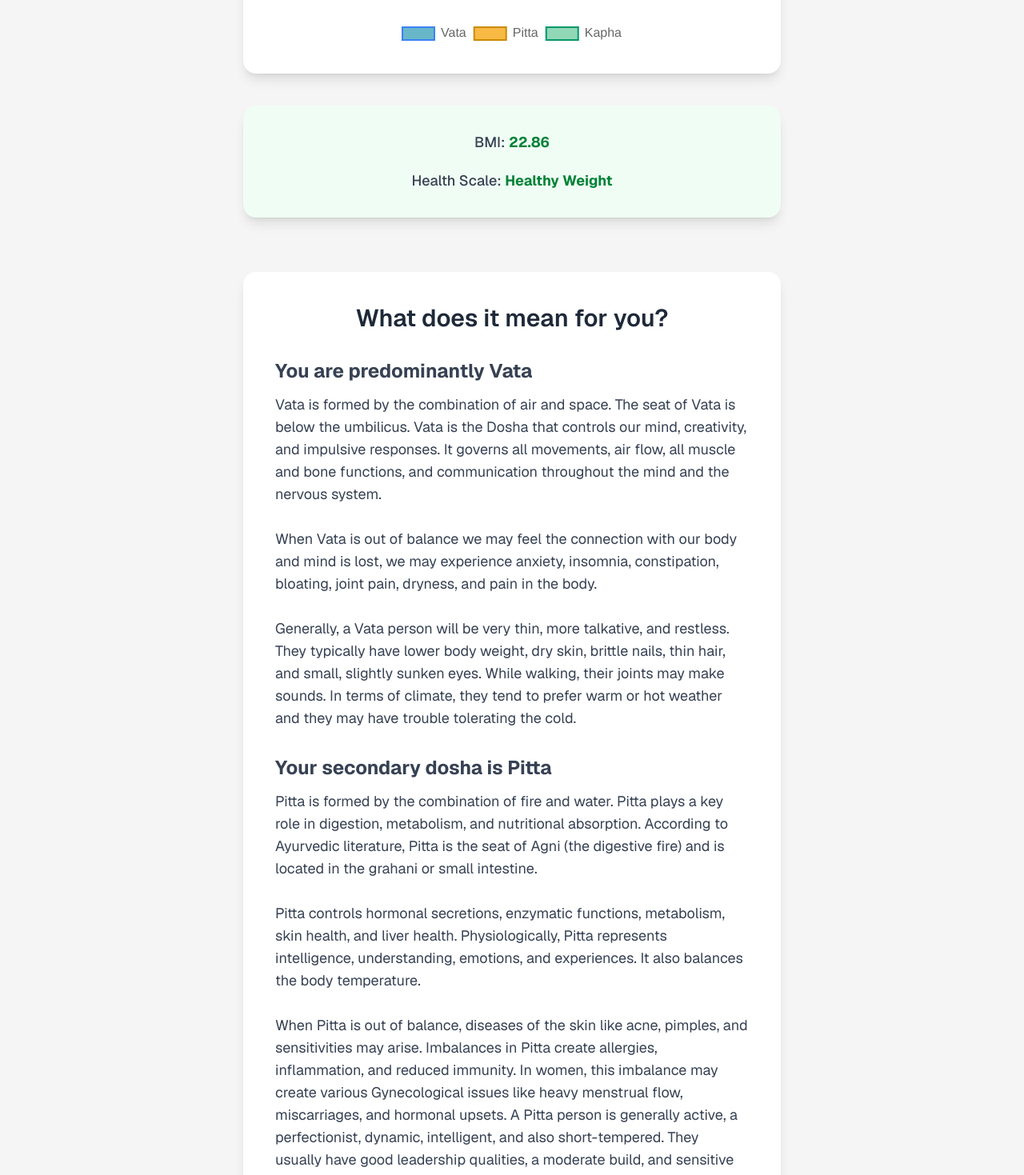
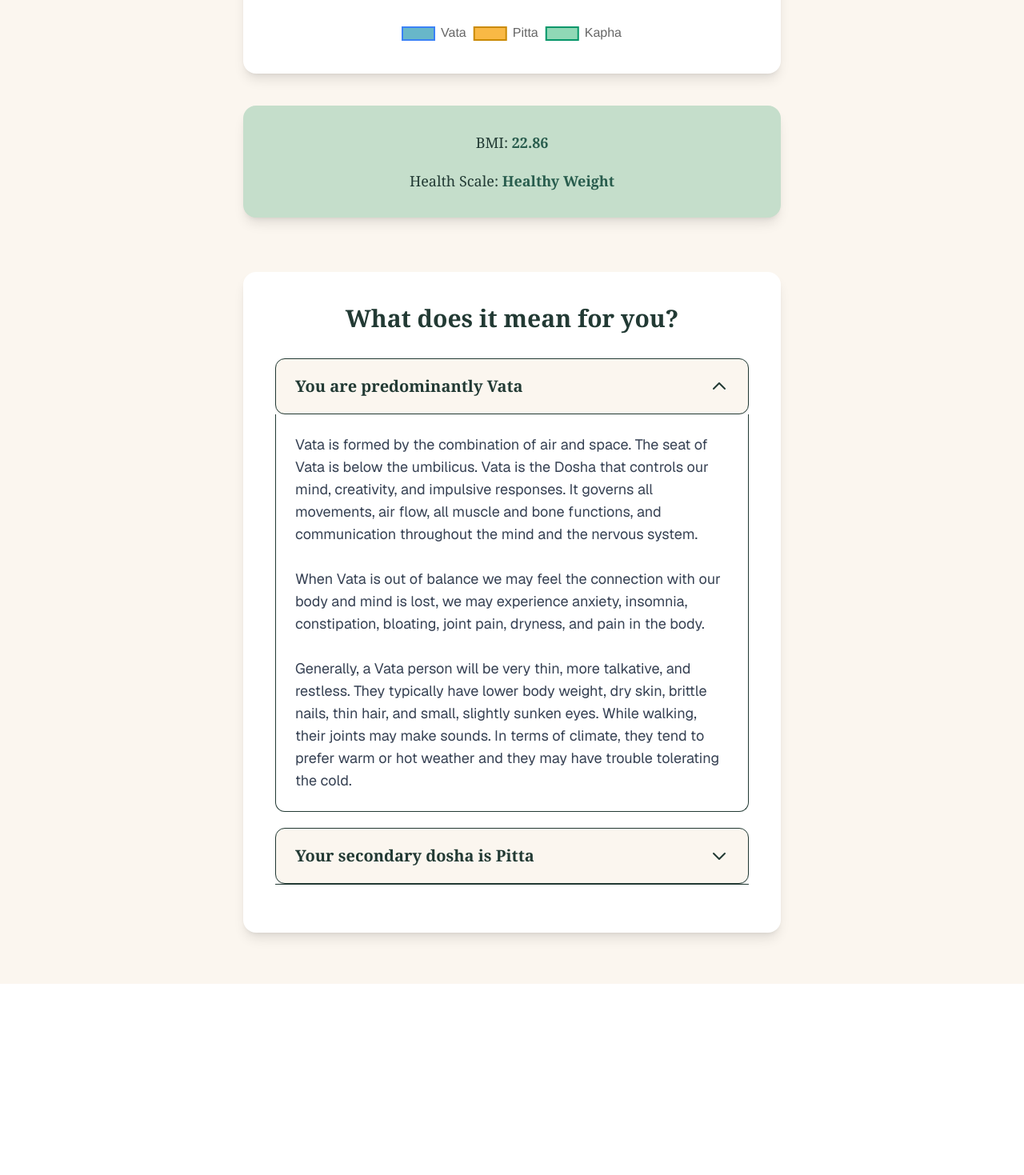
Before and after one commit to Flashl3opard/Ojas.AI, a Next.js app: page /assessment-result in a window 1280 px wide. Shown: the part 1120-2589 px from the top of the page at 80% size. After the commit the page ends 2350 px from the top, so only its background shows below. Built offline with nearby package versions, Linux system fonts and the light colour scheme.

Commit message:
Changes in Assesment pages

```diff
--- a/app/assessment-result/page.tsx
+++ b/app/assessment-result/page.tsx
@@ -3,7 +3,6 @@
 import { useSearchParams } from "next/navigation";
 import Navbar from "../components/Navbar";
 import { useEffect, useState } from "react";
-
 import { Pie } from "react-chartjs-2";
 import {
   Chart as ChartJS,
@@ -45,6 +44,64 @@ When Kapha is out of balance, there may be lethargy, weight gain, excess mucus,
   },
 };
 
+function getBmiScale(bmi: number) {
+  if (bmi < 18.5) return "Underweight";
+  if (bmi >= 18.5 && bmi < 25) return "Healthy Weight";
+  if (bmi >= 25 && bmi < 30) return "Overweight";
+  return "Obese";
+}
+
+// Accordion Component
+function Accordion({
+  title,
+  content,
+  defaultOpen = false,
+}: {
+  title: string;
+  content: React.ReactNode;
+  defaultOpen?: boolean;
+}) {
+  const [open, setOpen] = useState(defaultOpen);
+  return (
+    <div className="mb-5">
+      <button
+        className="w-full flex justify-between items-center px-6 py-5 bg-[#FBF6EF] border border-[#223A34] rounded-xl shadow transition-colors group"
+        onClick={() => setOpen((v) => !v)}
+      >
+        <span className="text-xl font-semibold text-[#223A34] font-serif">
+          {title}
+        </span>
+        <svg
+          className={`w-6 h-6 transform transition-transform ${
+            open ? "rotate-180" : ""
+          } text-[#223A34]`}
+          fill="none"
+          stroke="currentColor"
+          viewBox="0 0 24 24"
+        >
+          <path
+            strokeLinecap="round"
+            strokeLinejoin="round"
+            strokeWidth={2}
+            d="M19 9l-7 7-7-7"
+          />
+        </svg>
+      </button>
+      <div
+        className={`overflow-hidden transition-all duration-300 bg-white rounded-b-xl border-x border-b border-[#223A34] ${
+          open ? "max-h-[600px] p-6" : "max-h-0 p-0"
+        }`}
+      >
+        {open && (
+          <div className="text-gray-700 text-lg whitespace-pre-line font-sans">
+            {content}
+          </div>
+        )}
+      </div>
+    </div>
+  );
+}
+
 export default function AssessmentResultPage() {
   const searchParams = useSearchParams();
 
@@ -60,13 +117,6 @@ export default function AssessmentResultPage() {
     const bmiValue = weight / Math.pow(height / 100, 2);
     setBmi(parseFloat(bmiValue.toFixed(2)));
   }, [weight, height]);
-
-  const getBmiScale = (bmi: number) => {
-    if (bmi < 18.5) return "Underweight";
-    if (bmi >= 18.5 && bmi < 25) return "Healthy Weight";
-    if (bmi >= 25 && bmi < 30) return "Overweight";
-    return "Obese";
-  };
 
   const doshaResult = [
     { name: "Vata", value: vata },
@@ -111,7 +161,6 @@ export default function AssessmentResultPage() {
       </span>
     );
 
-  // Pie chart data setup
   const chartData = {
     labels: ["Vata", "Pitta", "Kapha"],
     datasets: [
@@ -149,75 +198,60 @@ export default function AssessmentResultPage() {
   return (
     <>
       <Navbar />
-      <div className="min-h-screen bg-neutral-100 flex flex-col items-center py-16 px-4 font-sans">
-        <h3 className="text-sm tracking-wide text-green-700 uppercase mb-6 text-center">
+      <div className="min-h-screen bg-[#FBF6EF] flex flex-col items-center py-16 px-4 font-serif">
+        <h3 className="text-sm tracking-wide text-[#223A34] uppercase mb-6 text-center font-semibold">
           Dosha Quiz Result
         </h3>
-        <h1 className="text-4xl font-light text-gray-900 mb-8 text-center">
+        <h1 className="text-4xl font-light text-[#223A34] mb-8 text-center">
           Your dominant Dosha is
         </h1>
         <div className="flex flex-col items-center justify-center mb-12">
           <div>{doshaSymbol}</div>
-          <div className="text-2xl mt-4 font-medium tracking-wide text-gray-700">
+          <div className="text-2xl mt-4 font-medium tracking-wide text-[#223A34] font-serif">
             {primaryDosha}
           </div>
-          <button className="mt-7 px-6 py-2 border rounded text-green-900 border-green-900 font-semibold bg-white hover:bg-green-50 transition-colors text-base shadow focus:outline-none">
+          <button className="mt-7 px-6 py-2 border rounded text-[#223A34] border-[#223A34] font-semibold bg-[#FBF6EF] hover:bg-white transition-colors text-base shadow focus:outline-none">
             SAVE RESULT AS PDF
           </button>
         </div>
         <div className="w-full max-w-2xl flex flex-col gap-10">
           {/* Pie Chart */}
           <div className="bg-white rounded-2xl shadow-lg p-8">
-            <h2 className="text-center text-2xl font-semibold text-gray-700 mb-6">
+            <h2 className="text-center text-2xl font-semibold text-[#223A34] mb-6 font-serif">
               Dosha Distribution
             </h2>
             <Pie data={chartData} options={chartOptions} />
           </div>
-
           {/* Health scale box */}
-          <div className="bg-green-50 rounded-2xl shadow-lg p-8 flex flex-col gap-5 items-center">
-            <div className="text-lg font-medium text-gray-700">
-              BMI: <span className="font-bold text-green-700">{bmi}</span>
+          <div className="bg-[#C5DECB] rounded-2xl shadow-lg p-8 flex flex-col gap-5 items-center">
+            <div className="text-lg font-medium text-[#223A34]">
+              BMI: <span className="font-bold text-[#285C4D]">{bmi}</span>
             </div>
-            <div className="text-lg font-medium text-gray-700">
+            <div className="text-lg font-medium text-[#223A34]">
               Health Scale:{" "}
-              <span className="font-bold text-green-700">
+              <span className="font-bold text-[#285C4D]">
                 {getBmiScale(bmi)}
               </span>
             </div>
           </div>
-
-          {/* Dosha text descriptions */}
+          {/* Dosha Accordions */}
           <div className="bg-white rounded-2xl shadow-lg p-10 mt-7">
-            <h2 className="text-3xl font-semibold text-gray-800 mb-8 text-center">
+            <h2 className="text-3xl font-semibold text-[#223A34] mb-8 text-center font-serif">
               What does it mean for you?
             </h2>
-            <div className="mb-8">
-              <h3 className="text-2xl font-bold text-gray-700 mb-3">
-                {`You are predominantly ${primaryDosha}`}
-              </h3>
-              <p className="text-gray-700 text-lg whitespace-pre-line">
-                {doshaDetails[primaryDosha].text}
-              </p>
-            </div>
-            <div>
-              <h3 className="text-2xl font-bold text-gray-700 mb-3">
-                {`Your secondary dosha is ${secondaryDosha}`}
-              </h3>
-              <p className="text-gray-700 text-lg whitespace-pre-line">
-                {doshaDetails[secondaryDosha].text}
-              </p>
-            </div>
+            <Accordion
+              title={`You are predominantly ${primaryDosha}`}
+              content={doshaDetails[primaryDosha].text}
+              defaultOpen={true}
+            />
+            <Accordion
+              title={`Your secondary dosha is ${secondaryDosha}`}
+              content={doshaDetails[secondaryDosha].text}
+              defaultOpen={false}
+            />
           </div>
         </div>
       </div>
     </>
   );
 }
-
-function getBmiScale(bmi: number) {
-  if (bmi < 18.5) return "Underweight";
-  if (bmi >= 18.5 && bmi < 25) return "Healthy Weight";
-  if (bmi >= 25 && bmi < 30) return "Overweight";
-  return "Obese";
-}
--- a/app/assessment/page.tsx
+++ b/app/assessment/page.tsx
@@ -2,11 +2,11 @@
 "use client";
 
 import { useState } from "react";
-import { useRouter } from "next/navigation"; // Import useRouter
+import { useRouter } from "next/navigation";
 import Navbar from "../components/Navbar";
+import { motion } from "framer-motion"; // ✅ Import motion
 
 const quizQuestions = [
-  // ... (quizQuestions array remains the same)
   {
     id: "bodyFrame",
     label: "Body Frame",
@@ -101,7 +101,7 @@ const quizQuestions = [
 
 export default function AssessmentPage() {
   const [answers, setAnswers] = useState<Record<string, string>>({});
-  const router = useRouter(); // Initialize router
+  const router = useRouter();
 
   const handleAnswer = (id: string, value: string) => {
     setAnswers({ ...answers, [id]: value });
@@ -132,23 +132,60 @@ export default function AssessmentPage() {
   return (
     <>
       <Navbar />
-      <div className="min-h-screen bg-neutral-100 flex flex-col items-center py-12 px-4 font-sans">
-        <div className="w-full max-w-6xl bg-white shadow-2xl rounded-3xl p-8 border border-neutral-200">
+      <motion.div
+        className="min-h-screen bg-neutral-100 flex flex-col items-center py-12 px-4 font-sans"
+        initial={{ opacity: 0 }}
+        animate={{ opacity: 1 }}
+        transition={{ duration: 0.8 }}
+      >
+        <motion.div
+          className="w-full max-w-6xl bg-white shadow-2xl rounded-3xl p-8 border border-neutral-200"
+          initial={{ y: 30, opacity: 0 }}
+          animate={{ y: 0, opacity: 1 }}
+          transition={{ duration: 0.8 }}
+        >
           <div className="text-center mb-8">
-            <h1 className="text-4xl font-extrabold text-gray-800">
+            <motion.h1
+              className="text-4xl font-extrabold text-gray-800"
+              initial={{ y: -20, opacity: 0 }}
+              animate={{ y: 0, opacity: 1 }}
+              transition={{ duration: 0.6 }}
+            >
               Dosha Assessment Quiz
-            </h1>
-            <p className="text-gray-500 mt-2">
+            </motion.h1>
+            <motion.p
+              className="text-gray-500 mt-2"
+              initial={{ opacity: 0 }}
+              animate={{ opacity: 1 }}
+              transition={{ delay: 0.4, duration: 0.6 }}
+            >
               Answer the questions below to discover your unique mind-body
               constitution (Prakriti).
-            </p>
+            </motion.p>
           </div>
 
-          <div className="grid md:grid-cols-2 gap-6">
+          <motion.div
+            className="grid md:grid-cols-2 gap-6"
+            initial="hidden"
+            animate="visible"
+            variants={{
+              hidden: {},
+              visible: {
+                transition: {
+                  staggerChildren: 0.1,
+                },
+              },
+            }}
+          >
             {quizQuestions.map((q) => (
-              <div
+              <motion.div
                 key={q.id}
                 className="border border-neutral-200 rounded-2xl p-6 bg-white shadow-sm transition-all duration-300 hover:shadow-md"
+                variants={{
+                  hidden: { opacity: 0, y: 30 },
+                  visible: { opacity: 1, y: 0 },
+                }}
+                transition={{ duration: 0.5 }}
               >
                 <h3 className="font-semibold text-lg mb-4 text-gray-800">
                   {q.label}
@@ -171,7 +208,6 @@ export default function AssessmentPage() {
                         onChange={() => handleAnswer(q.id, opt.value)}
                         className="hidden"
                       />
-
                       <div
                         className={`w-5 h-5 rounded-full border-2 flex items-center justify-center transition-colors duration-300 ${
                           answers[q.id] === opt.value
@@ -189,20 +225,23 @@ export default function AssessmentPage() {
                     </label>
                   ))}
                 </div>
-              </div>
+              </motion.div>
             ))}
-          </div>
+          </motion.div>
 
           <div className="flex justify-center mt-10">
-            <button
+            <motion.button
               onClick={calculateDosha}
-              className="bg-green-600 text-white font-bold text-lg px-10 py-4 rounded-full transition-all duration-300 hover:bg-green-700 transform hover:scale-105 shadow-lg"
+              className="bg-green-600 text-white font-bold text-lg px-10 py-4 rounded-full shadow-lg"
+              whileHover={{ scale: 1.05 }}
+              whileTap={{ scale: 0.95 }}
+              transition={{ type: "spring", stiffness: 300 }}
             >
               Calculate Your Dosha
-            </button>
+            </motion.button>
           </div>
-        </div>
-      </div>
+        </motion.div>
+      </motion.div>
     </>
   );
 }
--- a/package.json
+++ b/package.json
@@ -12,6 +12,7 @@
     "@react-pdf/renderer": "^4.3.0",
     "aos": "^2.3.4",
     "chart.js": "^4.5.0",
+    "framer-motion": "^12.23.12",
     "html2pdf.js": "^0.12.0",
     "lucide-react": "^0.542.0",
     "next": "15.5.2",
```
Also changed, not shown: 1 other file (tests, documents, lock files or other folders).
